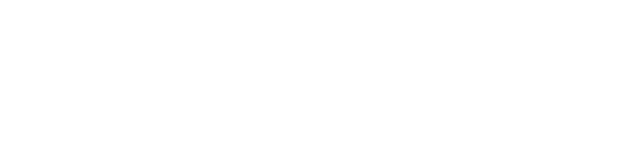
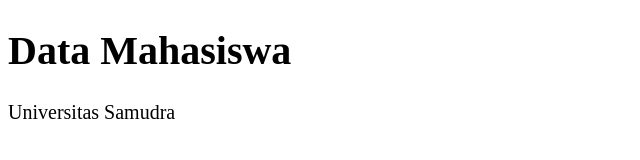
Before and after one commit to Ando1407/test, a plain HTML site: page test.html in a window 1280 px wide. Shown: the whole page, without its empty margins (0-640 px from the left). Drawn offline with Linux system fonts and the light colour scheme.

Commit message:
edit test.html

```diff
--- a/test.html
+++ b/test.html
@@ -11,6 +11,9 @@
 
 <body>
 
+    <h1>Data Mahasiswa</h1>
+    <p>Universitas Samudra</p>
+
 </body>
 
 </html>
```
